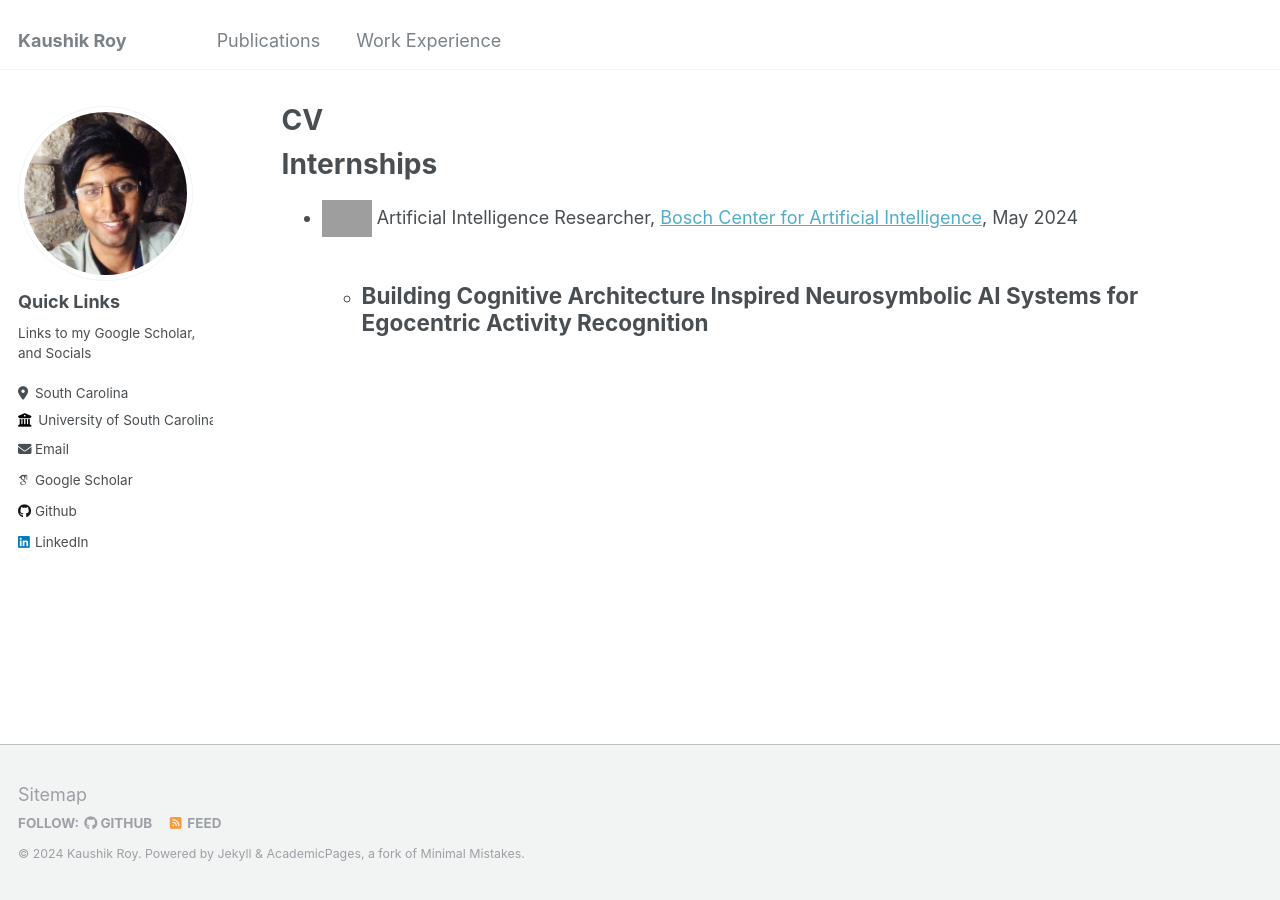
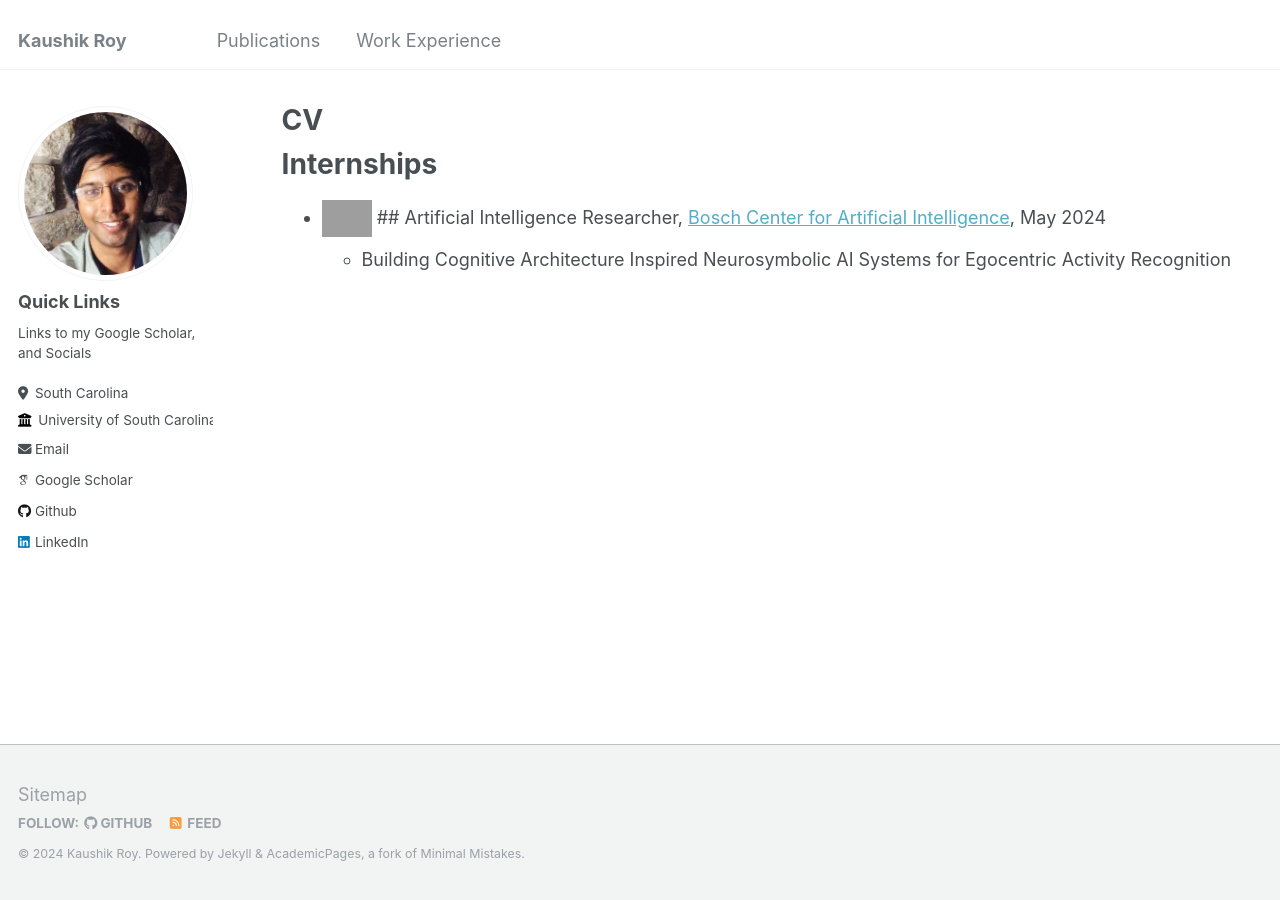
Before and after one commit to kauroy1994/home, a Jekyll site: the page built from _pages/cv.md, in a window 1280 px wide. Built offline with Jekyll 4.4.1, drawn with Linux system fonts in a browser that asks for light colours; some web fonts are replaced; grey boxes are pictures that could not be loaded.

Commit message:
Update cv.md

```diff
--- a/_pages/cv.md
+++ b/_pages/cv.md
@@ -10,5 +10,5 @@ author_profile: true
 Internships
 ======
 
-* <img src="https://github.com/kauroy1994/home/assets/57400980/8891649c-c178-41b9-8182-18d9c138fc95" width="50" height="50"> Artificial Intelligence Researcher, [Bosch Center for Artificial Intelligence](https://www.bosch-ai.com/), May 2024
-  * ## Building Cognitive Architecture Inspired Neurosymbolic AI Systems for Egocentric Activity Recognition
+* <img src="https://github.com/kauroy1994/home/assets/57400980/8891649c-c178-41b9-8182-18d9c138fc95" width="50" height="50"> ## Artificial Intelligence Researcher, [Bosch Center for Artificial Intelligence](https://www.bosch-ai.com/), May 2024
+  *  Building Cognitive Architecture Inspired Neurosymbolic AI Systems for Egocentric Activity Recognition
```
